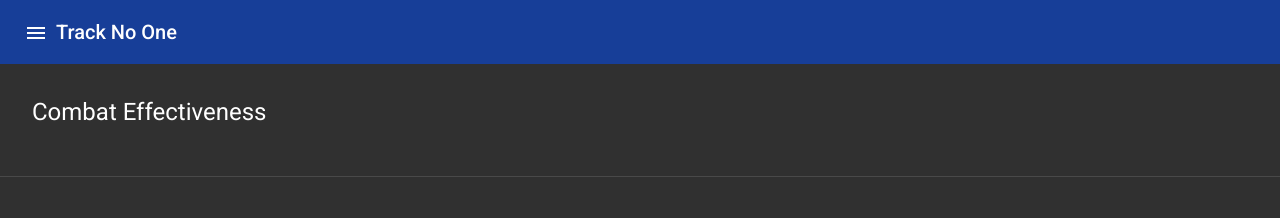
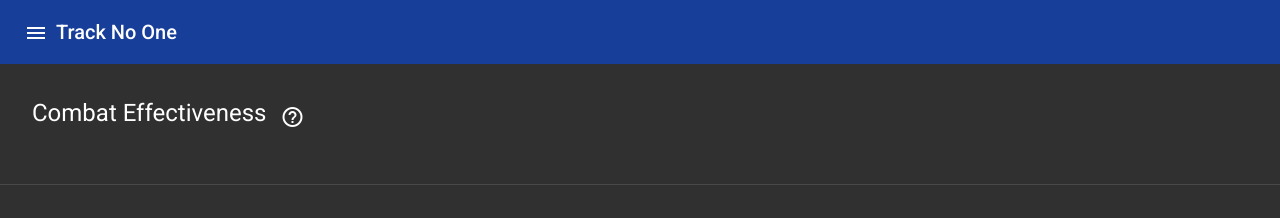
Before and after one commit to DERGONokay/track-no-one, an Angular app: page /combat-effectiveness in a window 1280 px wide. Shown: the top 218 px of the page. Built offline with nearby package versions, Linux system fonts and the light colour scheme; no server answers.

Commit message:
⁉ Added a button to show how combat effectiveness is calculated

```diff
--- a/src/app/combat-effectiveness/combat-effectiveness.component.html
+++ b/src/app/combat-effectiveness/combat-effectiveness.component.html
@@ -1,4 +1,10 @@
-<h1 class="comef-title">Combat Effectiveness</h1>
+<h1 class="comef-title">
+    Combat Effectiveness
+
+    <button mat-icon-button (click)="showCombatEffectivenessDialog()">
+        <mat-icon>help_outline</mat-icon>
+    </button>
+</h1>
 
 <mat-divider class="divider"></mat-divider>
 
--- a/src/app/combat-effectiveness/combat-effectiveness.component.ts
+++ b/src/app/combat-effectiveness/combat-effectiveness.component.ts
@@ -173,6 +173,22 @@ export class CombatEffectivenessComponent implements OnInit {
     this.subject.next( {service:"event", action:"clearSubscribe", characters: [player.id]} )
   }
 
+  showCombatEffectivenessDialog() {
+    Swal.fire({
+      icon: "info",
+      title: "How is combat effectiveness calculated?",
+      html: "Combat effectiveness is the sum of different stats.<br>" +
+            "The current calculation uses: KILLER_STATS + OBJECTIVE_STATS + MEDIC_STATS + ENGI_STATS + SCOUT_STATS + LOGISTIC_STATS<br>" +
+            "Each one being:<br>" +
+            "KILLER_STATS = KDA * KPH<br>" +
+            "OBJECTIVE_STATS = FC * (FD*0.20) * CP<br>" +
+            "MEDIC_STATS = TR * ((TH + SH) * 0.1)<br>" +
+            "ENGI_STATS = SUP * REP/2<br>" +
+            "SCOUT_STATS = QS * MS<br>" +
+            "LOGISTIC_STATS = (SS + SQ*2) + TA + (BK + RK*4) * 20<br>"
+    })
+  }
+
 }
 
 interface Comef {
```
